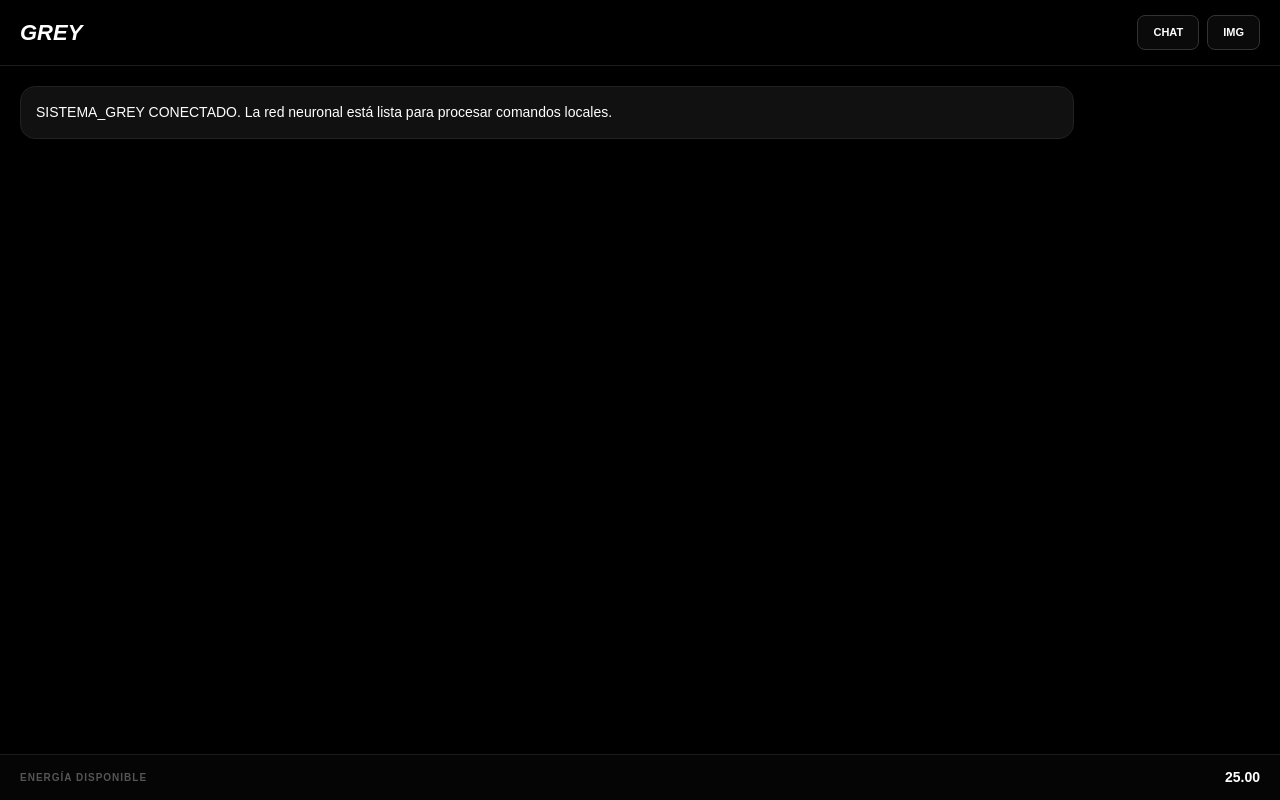
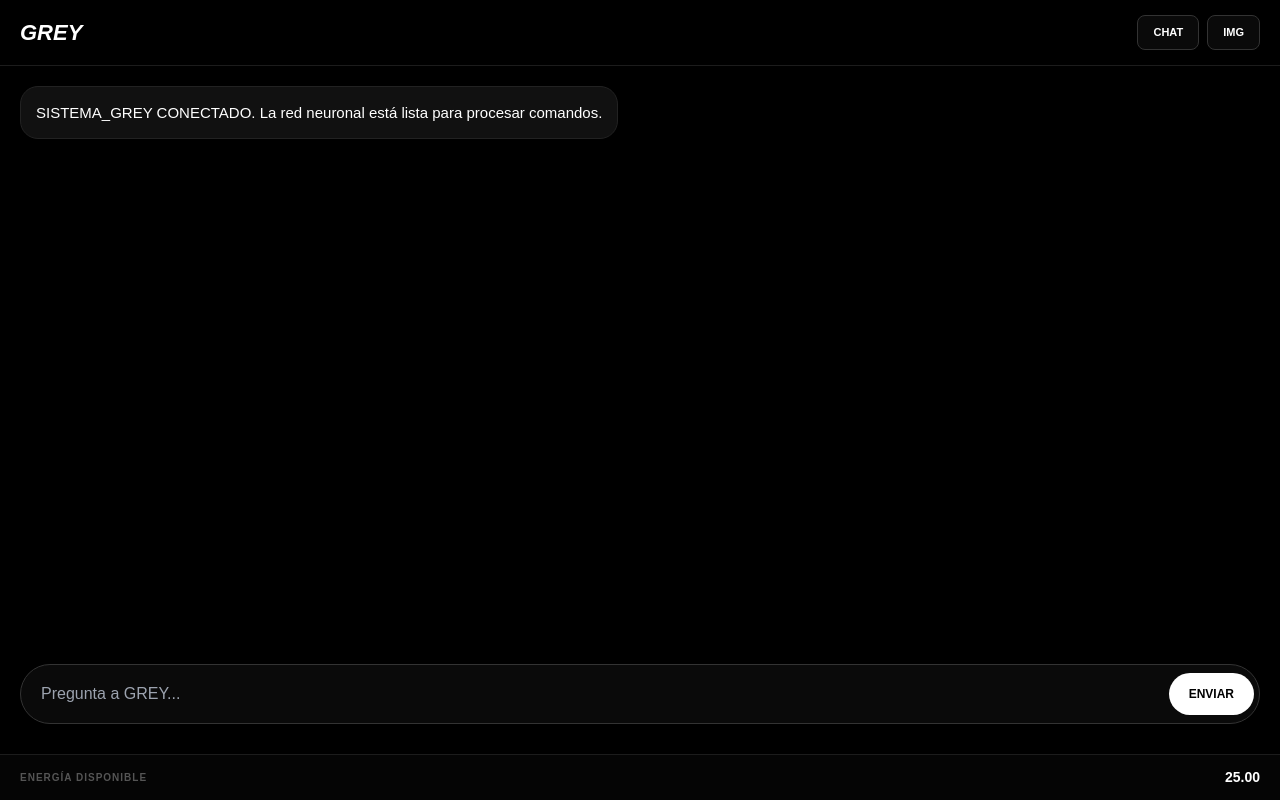
Before and after one commit to capitamweed1205-pixel/grey-ia, a Next.js app: page /chat in a window 1280 px wide. Built offline with nearby package versions, Linux system fonts and the light colour scheme.

Commit message:
Implement chat functionality with message handling

```diff
--- a/app/(dashboard)/chat/page.tsx
+++ b/app/(dashboard)/chat/page.tsx
@@ -3,22 +3,45 @@ import { useState } from 'react';
 
 export default function ChatPage() {
   const [input, setInput] = useState("");
+  const [messages, setMessages] = useState([{ role: 'ai', text: 'SISTEMA_GREY CONECTADO. La red neuronal está lista para procesar comandos.' }]);
+
+  const send = () => {
+    if (!input.trim()) return;
+    setMessages([...messages, { role: 'user', text: input }, { role: 'ai', text: 'MODO_DEMO: Procesando consulta...' }]);
+    setInput("");
+  };
+
   return (
-    <div style={{backgroundColor: '#000', color: '#fff', height: '100vh', display: 'flex', flexDirection: 'column', fontFamily: 'sans-serif'}}>
-      <div style={{flex: 1, padding: '20px', overflowY: 'auto', display: 'flex', flexDirection: 'column', gap: '15px'}}>
-        <div style={{backgroundColor: '#111', border: '1px solid #222', padding: '15px', borderRadius: '15px', maxWidth: '85%', fontSize: '14px', lineHeight: '1.5'}}>
-          SISTEMA_GREY CONECTADO. La red neuronal está lista para procesar comandos locales.
-        </div>
+    <div style={{ display: 'flex', flexDirection: 'column', height: '100%', backgroundColor: '#000' }}>
+      {/* AREA DE MENSAJES */}
+      <div style={{ flex: 1, padding: '20px', overflowY: 'auto', display: 'flex', flexDirection: 'column', gap: '15px' }}>
+        {messages.map((m, i) => (
+          <div key={i} style={{
+            alignSelf: m.role === 'user' ? 'flex-end' : 'flex-start',
+            backgroundColor: m.role === 'user' ? '#fff' : '#111',
+            color: m.role === 'user' ? '#000' : '#fff',
+            padding: '15px',
+            borderRadius: '18px',
+            maxWidth: '85%',
+            fontSize: '15px',
+            lineHeight: '1.4',
+            border: m.role === 'user' ? 'none' : '1px solid #222'
+          }}>
+            {m.text}
+          </div>
+        ))}
       </div>
-      <div style={{padding: '20px', backgroundColor: '#000'}}>
-        <div style={{backgroundColor: '#0a0a0a', border: '1px solid #1c1c1c', borderRadius: '20px', display: 'flex', padding: '5px'}}>
+
+      {/* INPUT ABAJO */}
+      <div style={{ padding: '20px', paddingBottom: '30px' }}>
+        <div style={{ display: 'flex', backgroundColor: '#0a0a0a', border: '1px solid #333', borderRadius: '30px', padding: '5px 5px 5px 20px', alignItems: 'center' }}>
           <input
             value={input}
             onChange={(e) => setInput(e.target.value)}
-            style={{flex: 1, backgroundColor: 'transparent', border: 'none', color: '#fff', padding: '15px', outline: 'none', fontSize: '16px'}}
+            style={{ flex: 1, backgroundColor: 'transparent', border: 'none', color: '#fff', padding: '12px 0', outline: 'none', fontSize: '16px' }}
             placeholder="Pregunta a GREY..."
           />
-          <button style={{backgroundColor: '#fff', color: '#000', border: 'none', padding: '10px 20px', borderRadius: '15px', fontWeight: 'bold', margin: '5px'}}>
+          <button onClick={send} style={{ backgroundColor: '#fff', color: '#000', border: 'none', padding: '12px 20px', borderRadius: '25px', fontWeight: 'bold', fontSize: '12px', marginLeft: '10px' }}>
             ENVIAR
           </button>
         </div>
```
